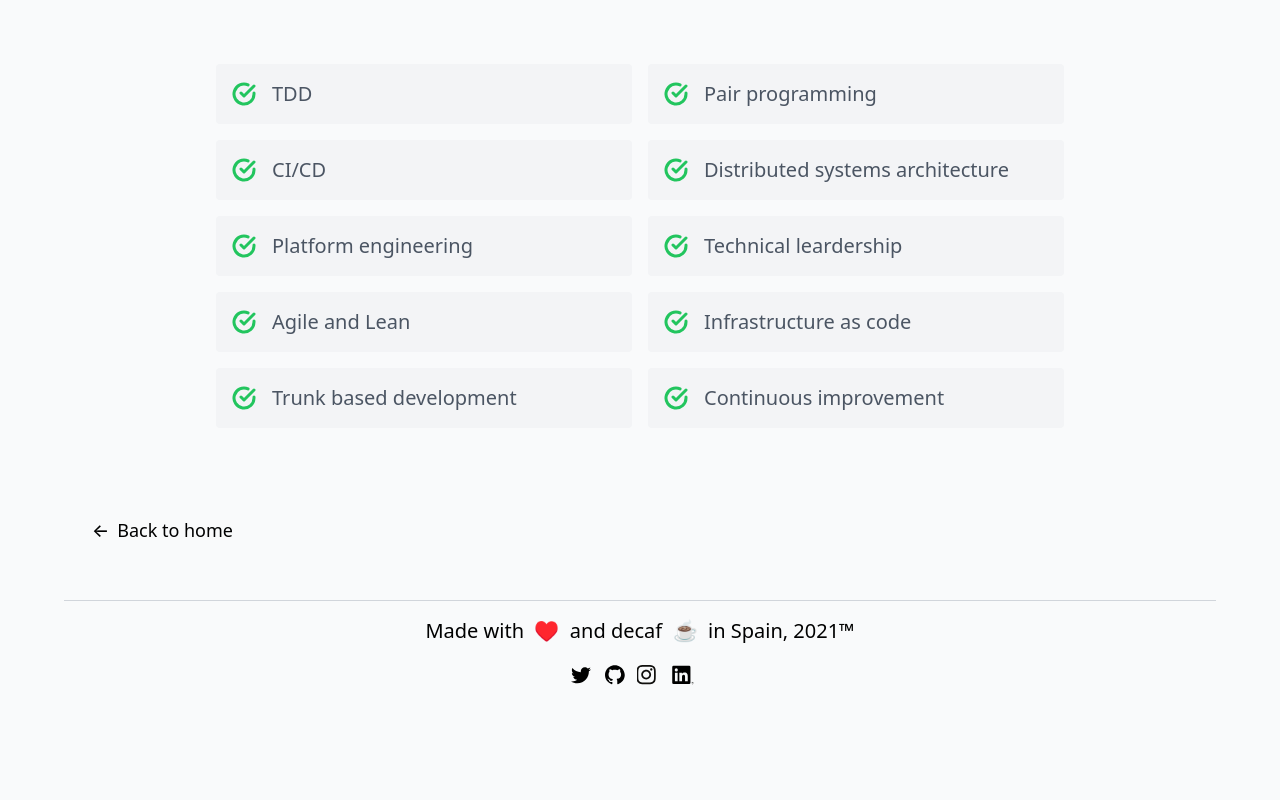
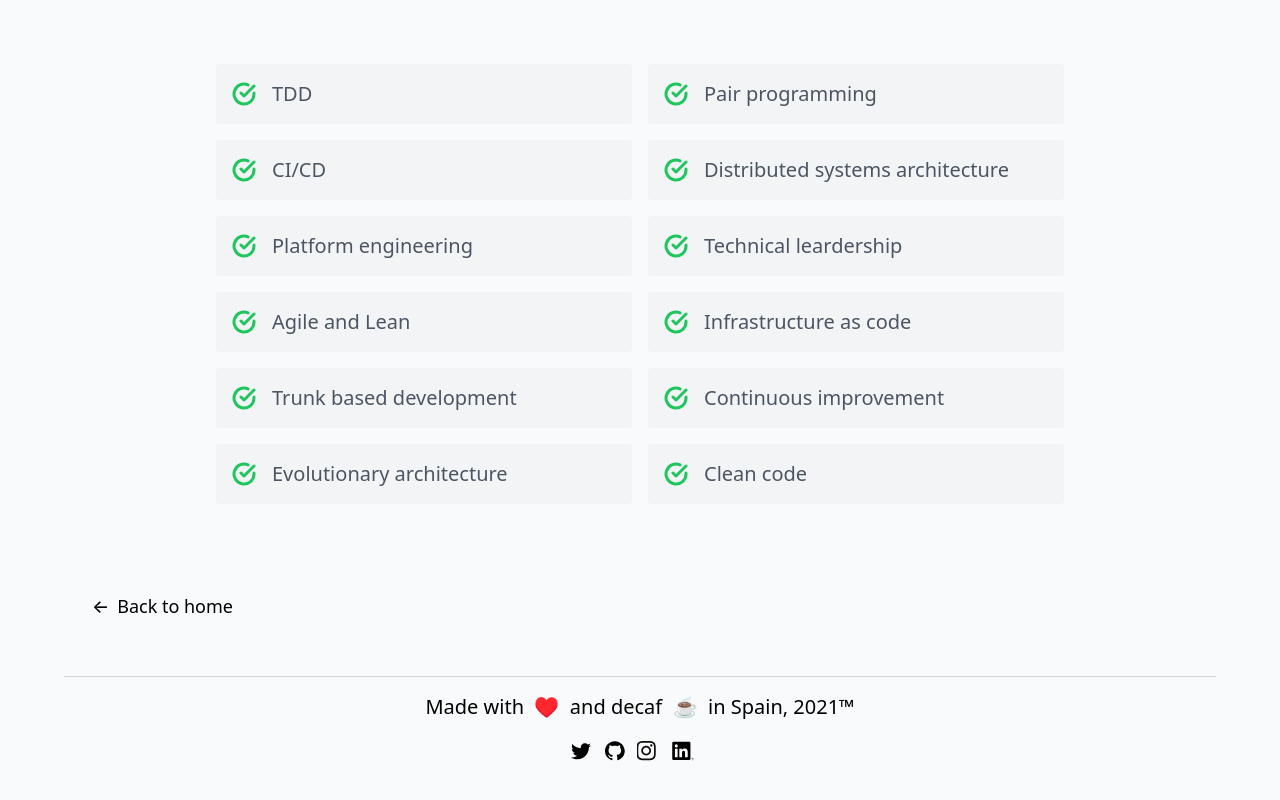
Before and after one commit to portovep/pabloporto.me, a Next.js app: page /about in a window 1280 px wide. Shown: the part 1113-1913 px from the top of the page. Before the commit the page ends 1841 px from the top, so only its background shows below. Built offline with nearby package versions, Linux system fonts and the light colour scheme; what @tailwindcss/typography would draw is missing.

Commit message:
Add additional skills in about page

```diff
--- a/pages/about/index.tsx
+++ b/pages/about/index.tsx
@@ -212,6 +212,40 @@ export default function About(): JSX.Element {
                                     </span>
                                 </div>
                             </div>
+                            <div className="p-2 sm:w-1/2 w-full">
+                                <div className="bg-gray-100 rounded flex p-4 h-full items-center">
+                                    <svg
+                                        fill="none"
+                                        stroke="currentColor"
+                                        strokeLinecap="round"
+                                        strokeLinejoin="round"
+                                        strokeWidth="3"
+                                        className="text-green-500 w-6 h-6 flex-shrink-0 mr-4"
+                                        viewBox="0 0 24 24">
+                                        <path d="M22 11.08V12a10 10 0 11-5.93-9.14"></path>
+                                        <path d="M22 4L12 14.01l-3-3"></path>
+                                    </svg>
+                                    <span className="title-font font-medium">
+                                        Evolutionary architecture
+                                    </span>
+                                </div>
+                            </div>
+                            <div className="p-2 sm:w-1/2 w-full">
+                                <div className="bg-gray-100 rounded flex p-4 h-full items-center">
+                                    <svg
+                                        fill="none"
+                                        stroke="currentColor"
+                                        strokeLinecap="round"
+                                        strokeLinejoin="round"
+                                        strokeWidth="3"
+                                        className="text-green-500 w-6 h-6 flex-shrink-0 mr-4"
+                                        viewBox="0 0 24 24">
+                                        <path d="M22 11.08V12a10 10 0 11-5.93-9.14"></path>
+                                        <path d="M22 4L12 14.01l-3-3"></path>
+                                    </svg>
+                                    <span className="title-font font-medium">Clean code</span>
+                                </div>
+                            </div>
                         </div>
                     </div>
                 </section>
```
